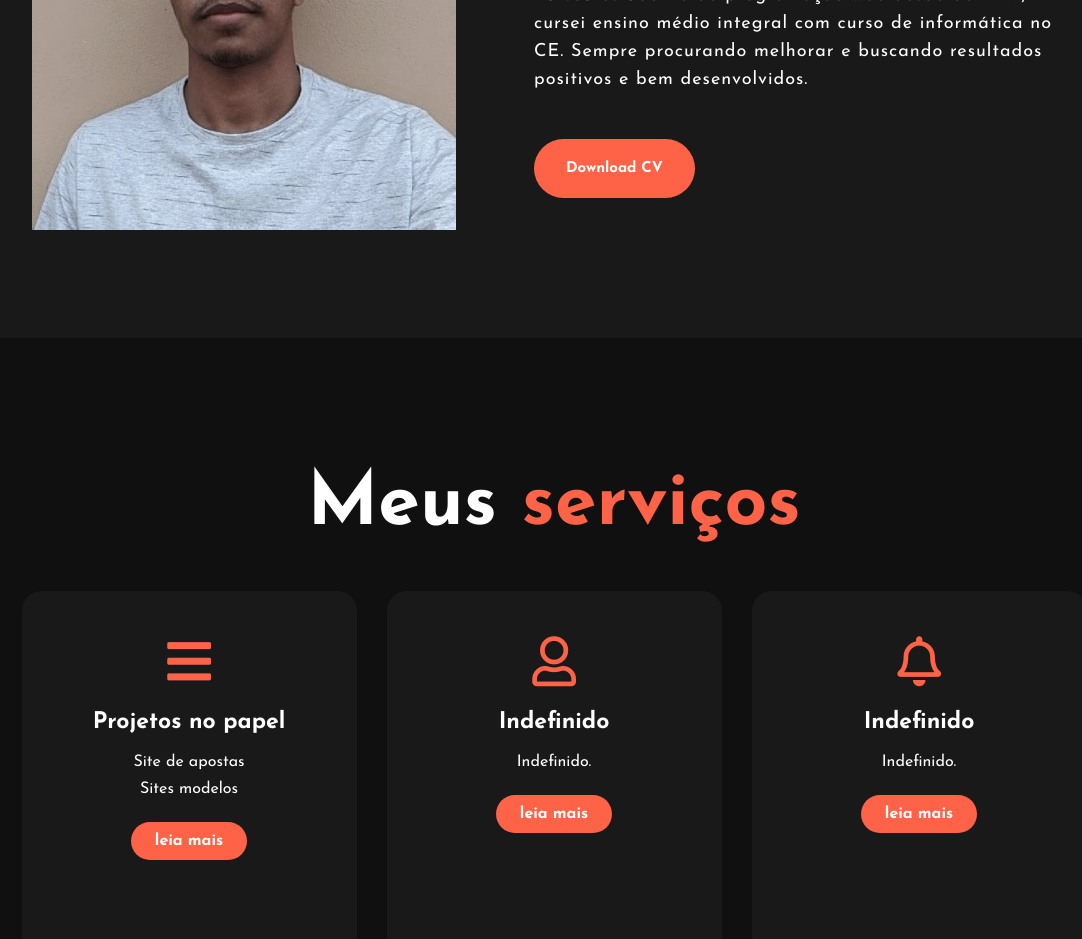
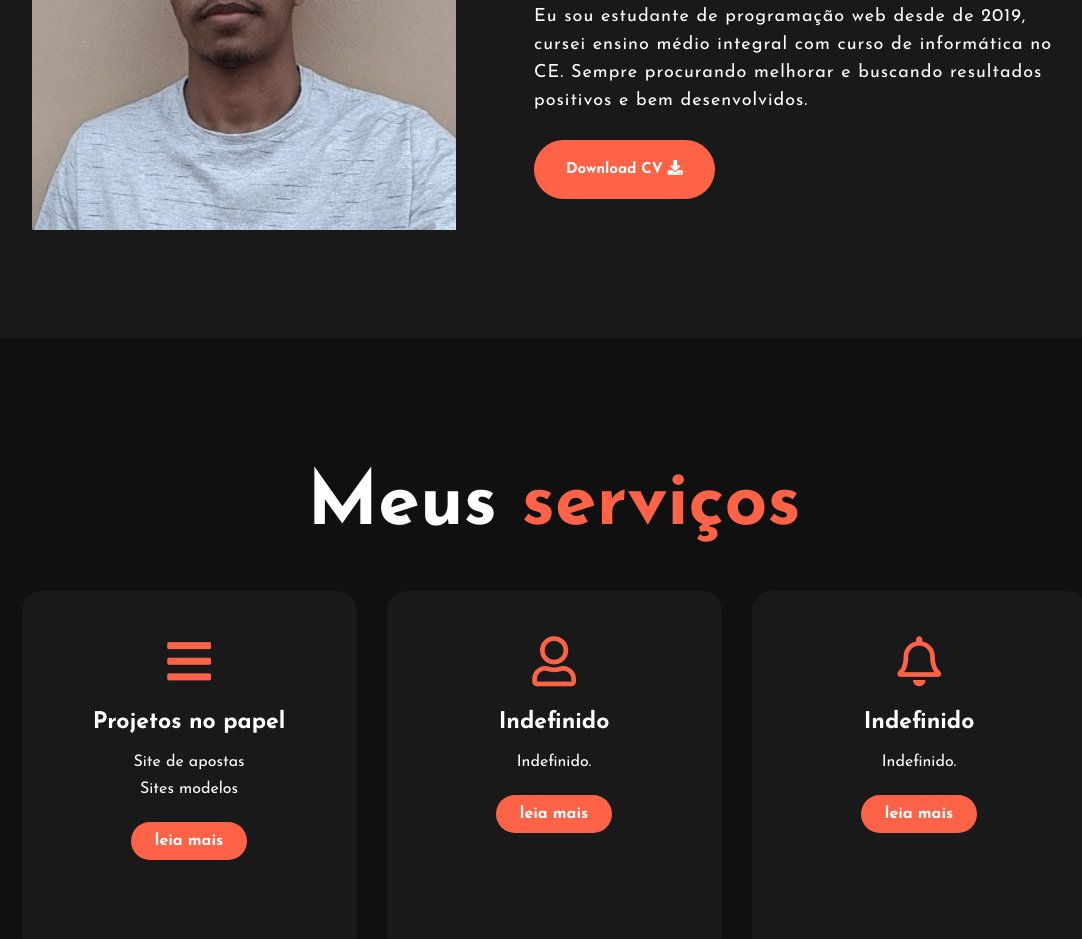
Before and after one commit to victoraraujo5/joao-victor-web, a plain HTML site: page index.html in a window 1280 px wide. Shown: the part 1102-2041 px from the top of the page, without its empty margins (86-1168 px from the left). Drawn offline with Linux system fonts and the light colour scheme.

Commit message:
Add files via upload

```diff
--- a/css/main.css
+++ b/css/main.css
@@ -150,7 +150,7 @@ h4{
     font-size: 18px;
     margin-bottom: 45px;
 }
-button{
+.meio a{
     background-color: tomato;
     color: white;
     text-decoration: none;
--- a/index.html
+++ b/index.html
@@ -42,7 +42,13 @@
                 <p>Eu sou estudante de programação web desde de 2019, cursei
                     ensino médio integral com curso de informática no CE. Sempre
                     procurando melhorar e buscando resultados positivos e bem desenvolvidos.</p>
-                    <button type="button"> Download CV</button>
+                    <a class="button" href="#">
+                        Download CV
+                        <div class="fa ml-2 fa-download">
+
+                        </div>
+
+                    </a>
                 </div>
             </div>
         </section>
```
